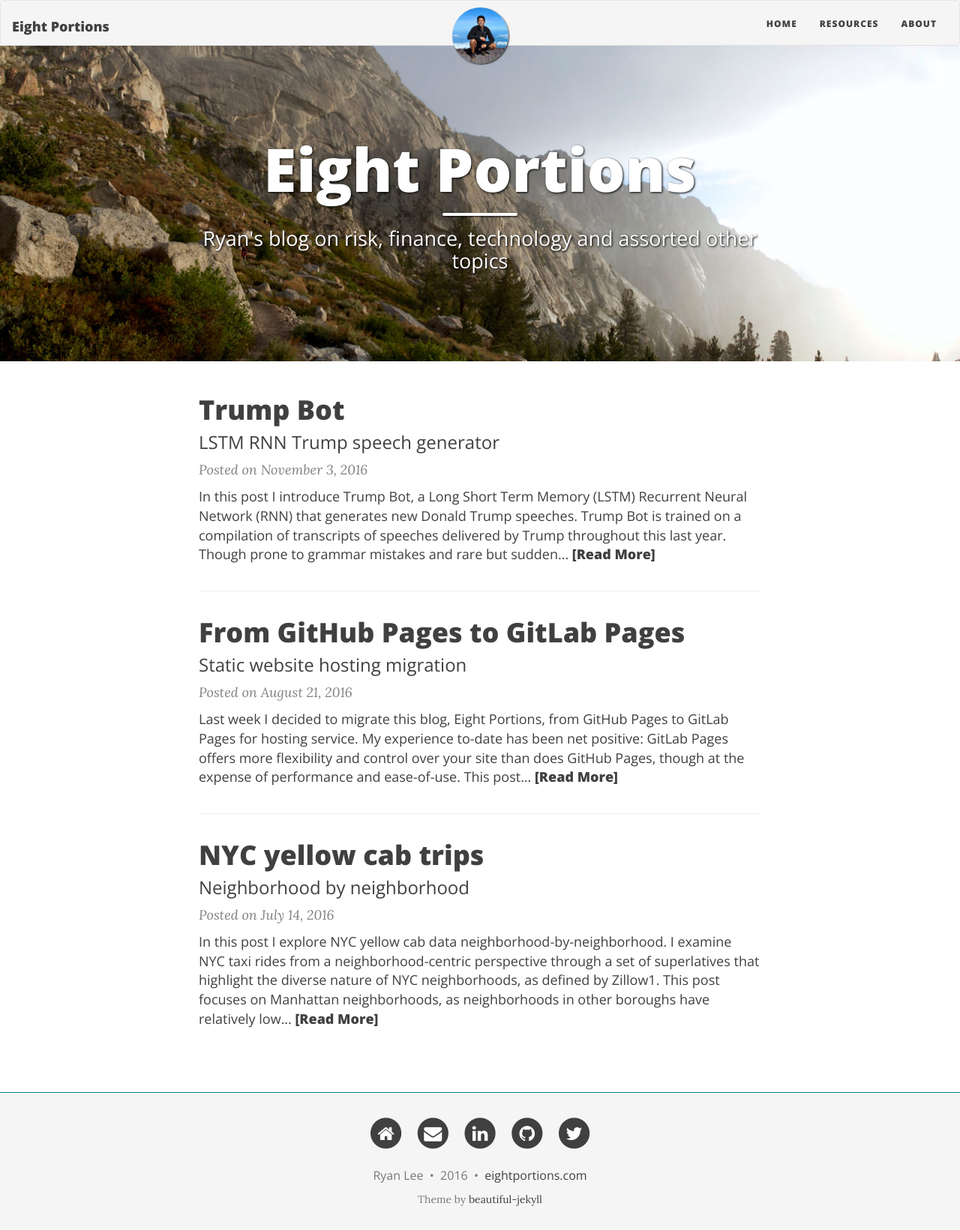
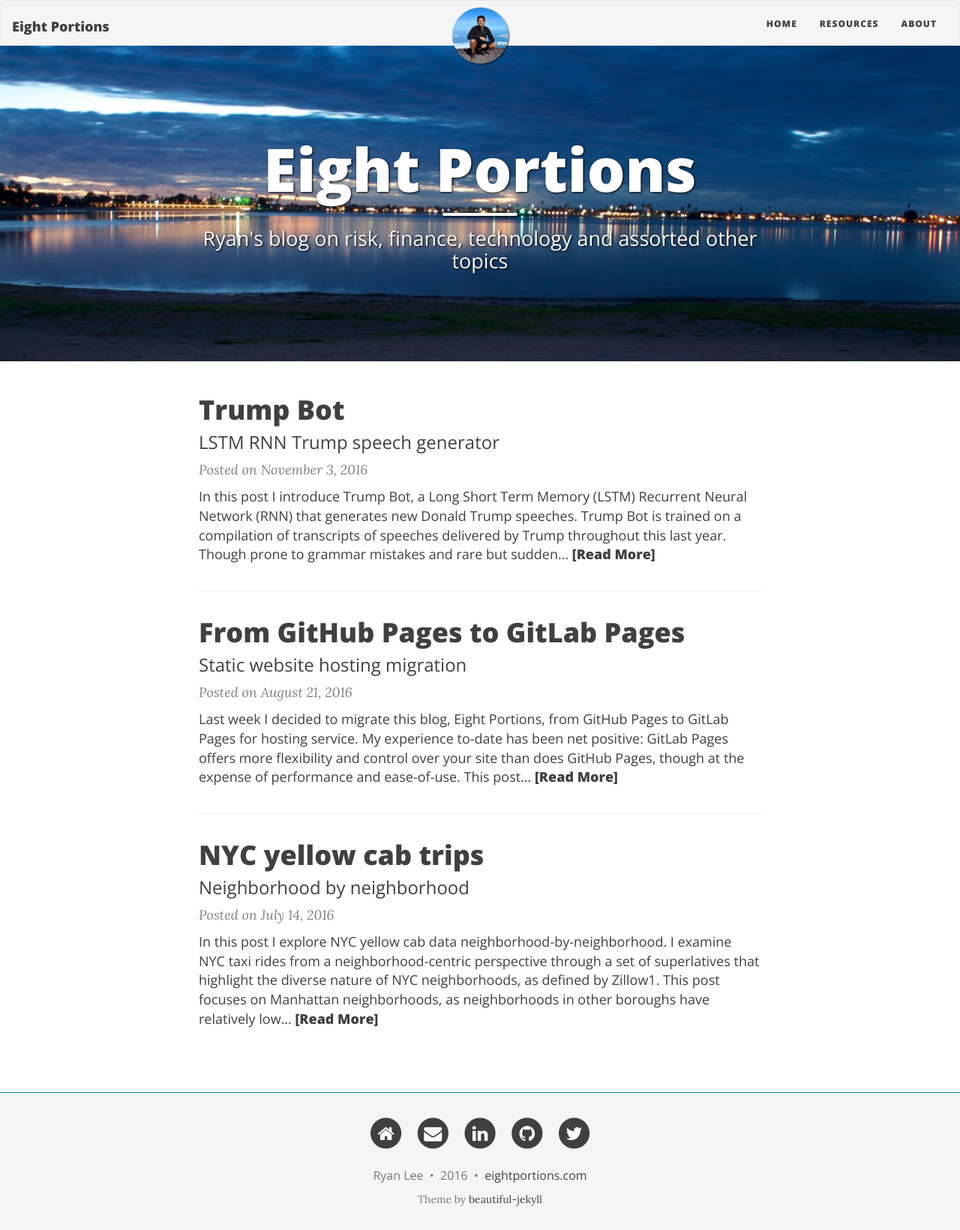
Before and after one commit to rtlee9/rtlee9.github.io, a Jekyll site: the page built from index.html, in a window 1280 px wide. Shown: the whole page at 75% size. Built offline with Jekyll 4.4.1, drawn with Linux system fonts in a browser that asks for light colours; nearby versions of some CDN libraries; the list of posts is cut into pages by our own code.

Commit message:
Switch root background image to Mission Bay

```diff
--- a/index.html
+++ b/index.html
@@ -2,7 +2,7 @@
 layout: page
 title: Eight Portions
 subtitle: Ryan's blog on risk, finance, technology and assorted other topics
-bigimg: /img/MtWhitney.jpg
+bigimg: /img/Mission-Bay.jpg
 ---
 
 <div class="posts-list">
```
Also changed, not shown: img/Mission-Bay.jpg (added), img/MtWhitney.jpg (deleted).
